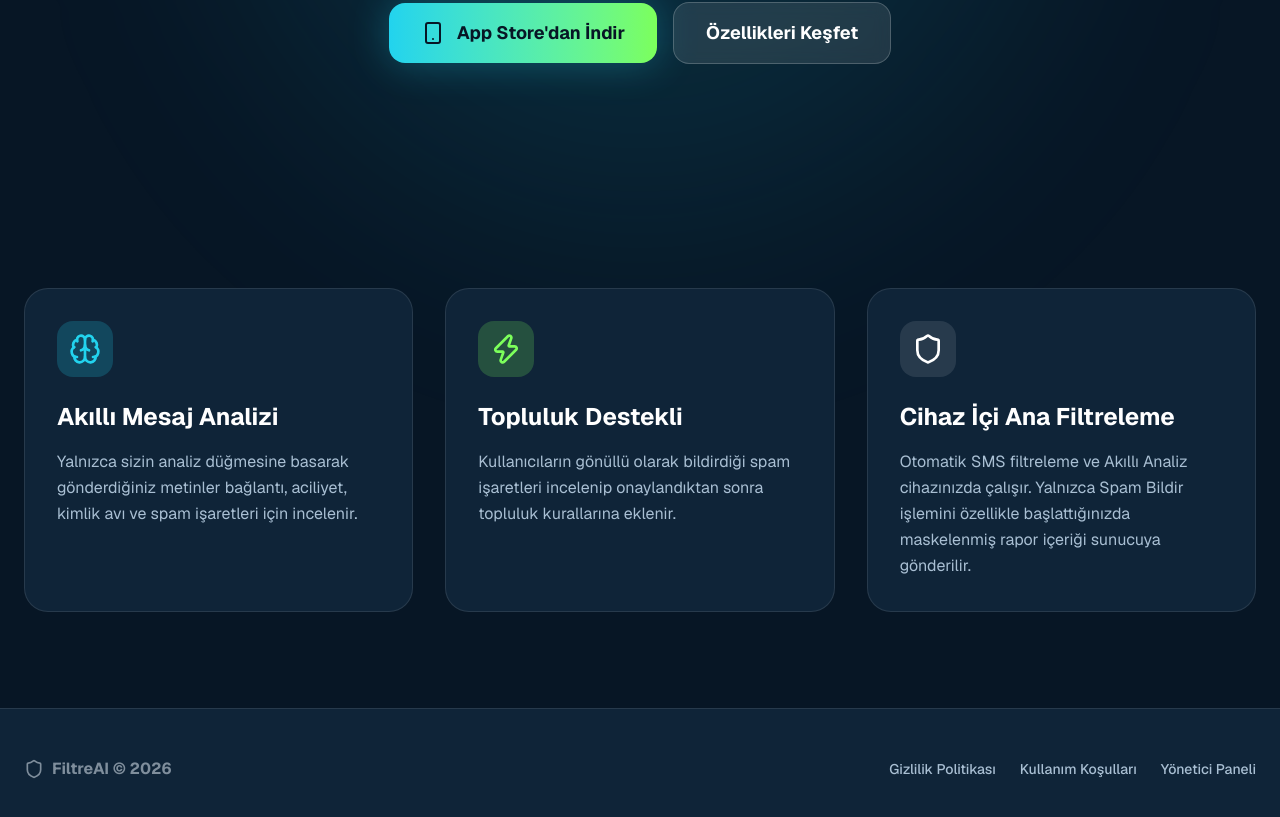
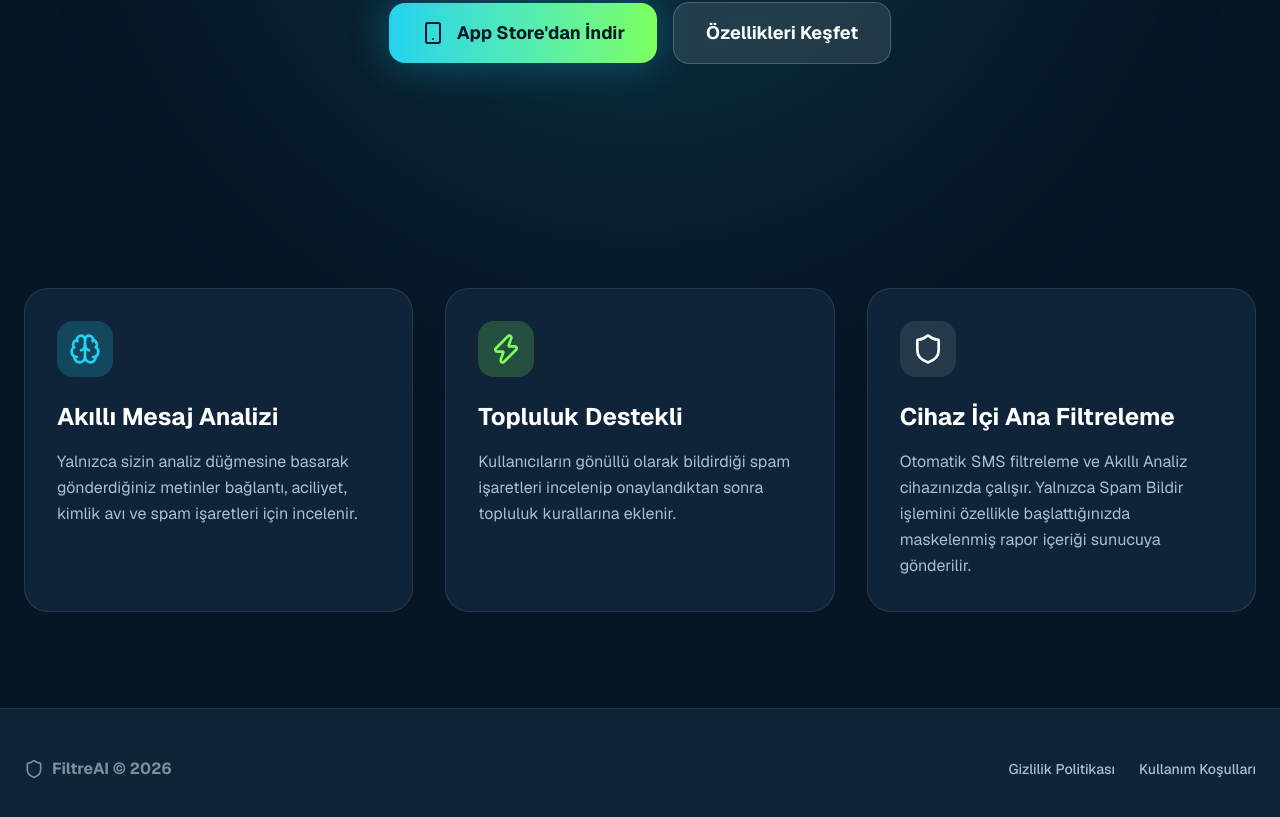
Before and after one commit to keskinemirhan73/smsfiltre-v4, a Next.js app in the folder admin-panel/: page / in a window 1280 px wide. Shown: the part 563-1380 px from the top of the page. Built offline with nearby package versions, Linux system fonts and the light colour scheme.

Commit message:
fix(landing): remove Yönetici Paneli footer link

```diff
--- a/admin-panel/src/app/page.tsx
+++ b/admin-panel/src/app/page.tsx
@@ -114,7 +114,6 @@ export default function LandingPage() {
           <div className="flex gap-6 text-sm text-[#a9bfd3] font-medium">
             <Link href="/privacy" className="hover:text-white transition-colors">Gizlilik Politikası</Link>
             <Link href="/terms" className="hover:text-white transition-colors">Kullanım Koşulları</Link>
-            <Link href="/admin" className="hover:text-[#22d3ee] transition-colors">Yönetici Paneli</Link>
           </div>
         </div>
       </footer>
```
